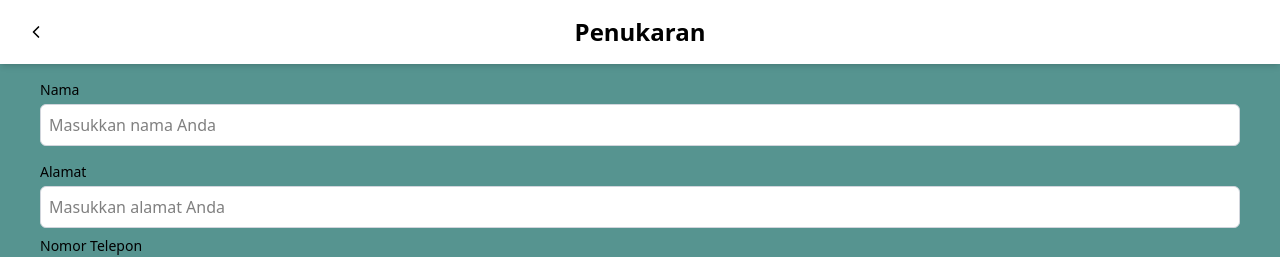
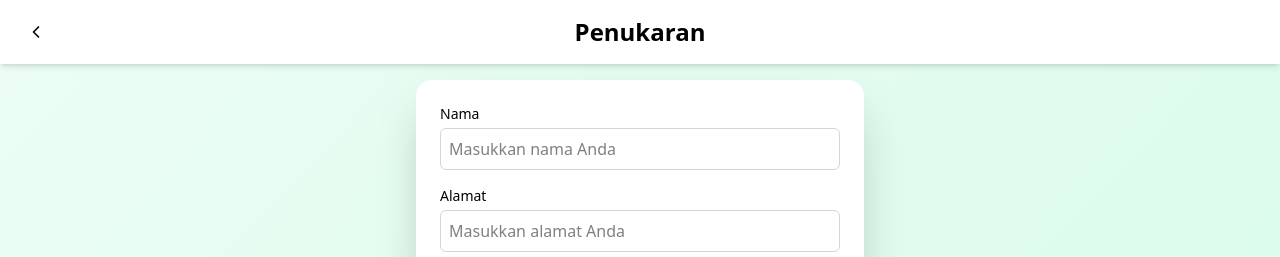
Before and after one commit to rororyo/buang.in-fe, a Next.js app: page /penukaran in a window 1280 px wide. Shown: the top 257 px of the page. Built offline with nearby package versions, Linux system fonts and the light colour scheme; no server answers; some icons are missing.

Commit message:
changed penukaran UI

```diff
--- a/src/app/penukaran/page.tsx
+++ b/src/app/penukaran/page.tsx
@@ -82,7 +82,7 @@ const PenukaranPage = () => {
   };
 
   return (
-    <div className="flex flex-col min-h-screen" style={{ backgroundColor: "#569490" }}>
+    <div className="flex flex-col min-h-screen bg-gradient-to-br from-emerald-50 to-emerald-100">
       {error && (
         <div className="mt-24 px-6">
           <div className="bg-red-100 border border-red-400 text-red-700 px-4 py-3 rounded">
@@ -106,7 +106,9 @@ const PenukaranPage = () => {
         </button>
         <h1 className="text-2xl font-bold text-black-500 text-center w-full">Penukaran</h1>
       </div>
-      <div className="flex flex-col px-10">
+      <div className="flex flex-col px-6 mt-20 space-y-6">
+        {/* FormInput Card */}
+        <div className="bg-white rounded-2xl p-6 w-full max-w-md shadow-2xl mx-auto">
           <FormInput
             lat={lat}
             lon={lon}
@@ -116,6 +118,7 @@ const PenukaranPage = () => {
           <LokasiSetorSampah lat={lat} lon={lon} />
           <TombolSetor onClick={handleSubmit} />
         </div>
+      </div>
       <Footer />
     </div>
   );
--- a/src/components/penukaran-page/form-input-sampah/index.tsx
+++ b/src/components/penukaran-page/form-input-sampah/index.tsx
@@ -43,7 +43,7 @@ const FormInput: React.FC<FormInputProps> = ({
   return (
     <>
       {/* Nama */}
-      <div className="mb-4 pt-20">
+      <div className="mb-4">
         <label htmlFor="nama" className="block text-sm font-medium text-black">
           Nama
         </label>
```
Lines whose indentation alone changed are shown as unchanged.
